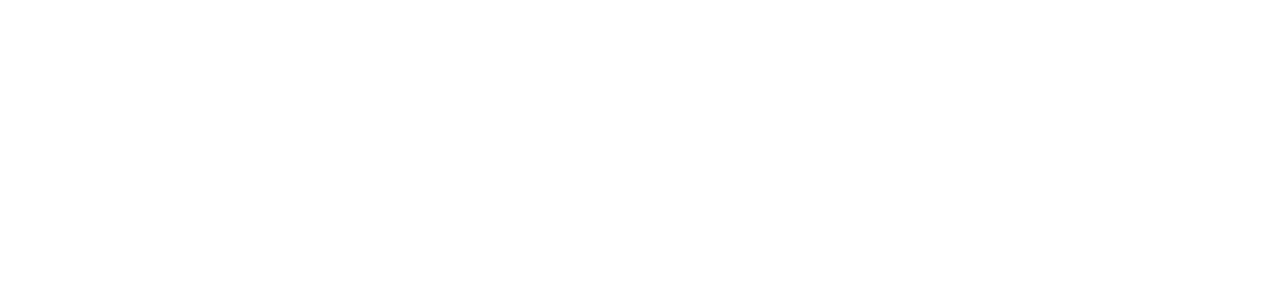
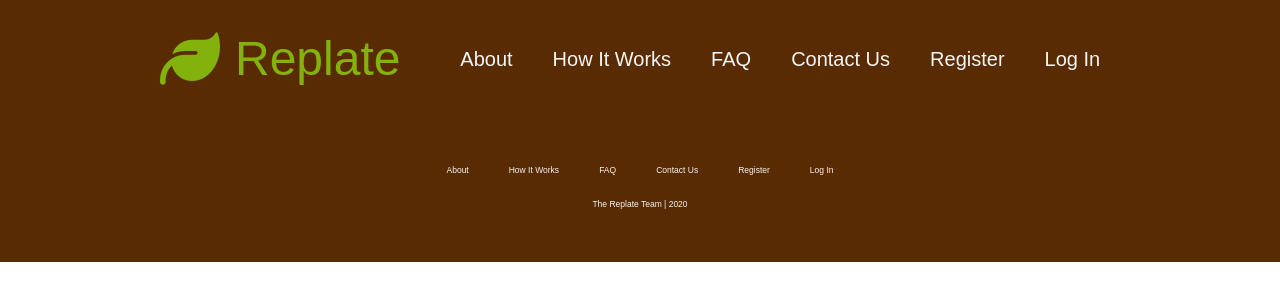
Before and after one commit to BuildWeek-pt-Replate2/marketing-page, a plain HTML site: page faq.html in a window 1280 px wide. Drawn offline with Linux system fonts and the light colour scheme.

Commit message:
starting the faq and how it works pages

```diff
--- a/faq.html
+++ b/faq.html
@@ -2,9 +2,49 @@
 <html lang="en">
 <head>
     <meta charset="UTF-8">
-    <title>Title</title>
+
+    <link href="css/index.css" rel="stylesheet" >
+    <meta name="viewport" content="width=device-width, initial-scale=1">
+
+    <script src="https://kit.fontawesome.com/3bbdef916c.js" crossorigin="anonymous"></script>
+    <title>Replate</title>
 </head>
 <body>
 
+<header class="dark-bg">
+    <div class="container header">
+        <div class="logo">
+            <i class="fas fa-leaf"></i>
+            <p>Replate</p>
+        </div>
+        <nav class="navigation">
+            <a href="#">About</a>
+            <a href="howitworks.html">How It Works</a>
+            <a href="faq.html">FAQ</a>
+            <a href="#">Contact Us</a>
+            <a href="#">Register</a>
+            <a href="#">Log In</a>
+        </nav>
+    </div>
+</header>
+
+<main class="main">
+
+</main>
+
+<footer class="footer">
+    <div class="container">
+        <nav class="navigation">
+            <a href="#">About</a>
+            <a href="howitworks.html">How It Works</a>
+            <a href="faq.html">FAQ</a>
+            <a href="#">Contact Us</a>
+            <a href="#">Register</a>
+            <a href="#">Log In</a>
+        </nav>
+    </div>
+    <p>The Replate Team | 2020</p>
+</footer>
+
 </body>
 </html>
```
Also changed, not shown: howitworks.html (+41 -1 lines), index.html (+4 -4 lines).
